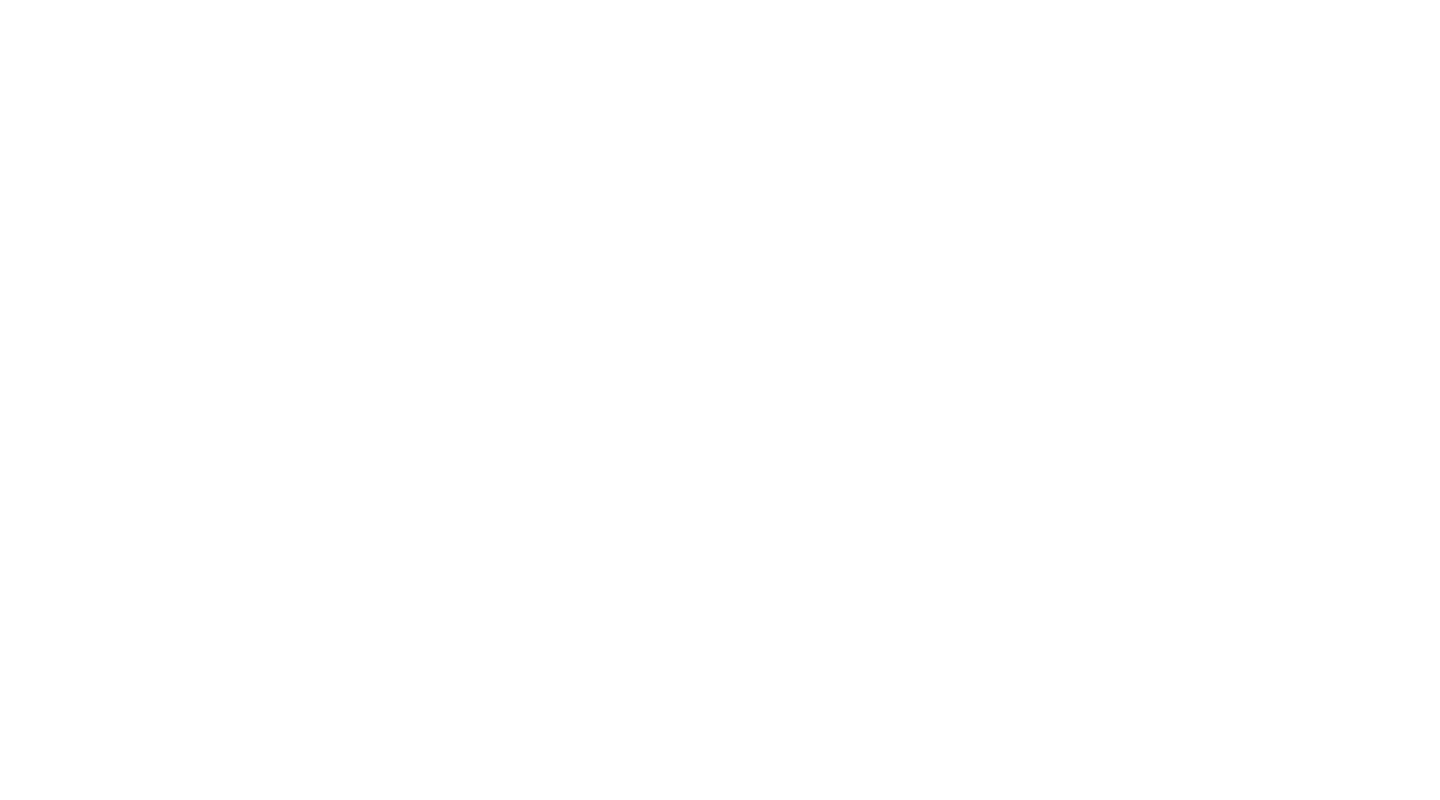
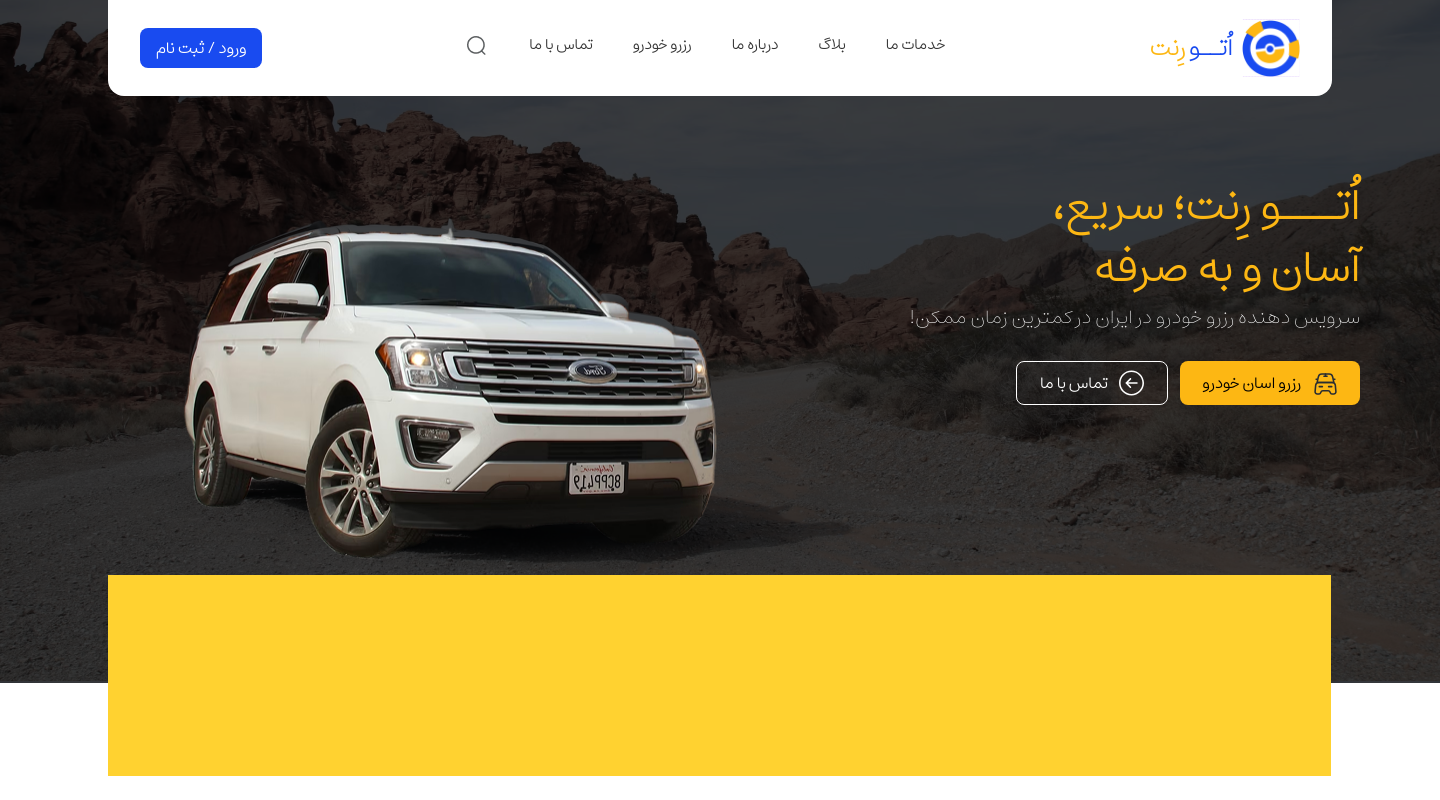
Before and after one commit to AliJokary/Auto-Rent, a website built with Vite: page index.html in a window 1280 px wide. Shown: the whole page, 1440 px wide, since content can reach past the window. Built offline with nearby package versions, Linux system fonts and the light colour scheme; files whose address does not match are found by name.

Commit message:
Create Header

```diff
--- a/index.html
+++ b/index.html
@@ -1,5 +1,5 @@
 <!DOCTYPE html>
-<html lang="en">
+<html lang="fa" dir="rtl">
 
 <head>
   <meta charset="UTF-8">
@@ -17,34 +17,83 @@
 </head>
 
 <body>
-
-
-
-
-
-
-
-
-
-
-
-
-
-
-
-
-
-
-
-
-
-
-
-
-
-
-
-
+  <header class="w-360 h-170.75 bg-[url('/public/img/bg.png')] m-auto relative ">
+    <nav class="w-306 h-24 bg-white m-auto flex justify-between items-center pr-8 pl-8 rounded-br-2xl rounded-bl-2xl">
+      <a href="#" class="w-38 h-15  flex justify-center items-center ">
+        <img src="./public/img/arm.png" alt="" class="w-14.5 h-14.5">
+        <div class="w-12 h-11 flex justify-center items-center text-[24px] font-black mr-2 text-[#194BF0]  ">اُتــو
+        </div>
+        <div class="w-10 h-10 flex justify-center items-center text-[24px] font-black text-[#FDB713]   ">رِنت</div>
+      </a>
+      <div class="w-127 h-7 flex justify-center gap-10 text-[#353535] font-black text-[15px]">
+        <a href="#">خدمات ما</a>
+        <a href="#">بلاگ</a>
+        <a href="#">درباره ما</a>
+        <a href="#">رزرو خودرو</a>
+        <a href="#">تماس با ما</a>
+        <a href="#">
+          <img src="./public/img/search-outline.png" alt="">
+        </a>
+      </div>
+      <a href="#"
+        class="w-30.5 h-10 bg-[#194BF0] flex justify-center items-center text-[16px] font-bold rounded-lg  text-white ">ورود
+        / ثبت نام</a>
+    </nav>
+    <div class="w-360 h-119.75  flex relative">
+      <div class="h-full w-1/2  p-20">
+        <h1 class="font-black text-[44px] leading-[140%] mb-1 text-[#FDB713] ">اُتـــو رِنت؛ سریع،<br> آسان و به صرفه
+        </h1>
+        <p class="text-[20px] font-medium text-white ">سرویس دهنده رزرو خودرو در ایران در کمترین زمان ممکن! </p>
+        <div class="w-100 h-15 gap-3 flex mt-5 items-center ">
+          <a class="w-45 h-11 bg-[#FDB713] flex justify-center items-center gap-3 font-bold rounded-lg z-20" href="#">
+            <svg width="25px" viewBox="0 0 24 24" fill="none" xmlns="http://www.w3.org/2000/svg">
+              <g id="SVGRepo_bgCarrier" stroke-width="0"></g>
+              <g id="SVGRepo_tracerCarrier" stroke-linecap="round" stroke-linejoin="round"></g>
+              <g id="SVGRepo_iconCarrier">
+                <path
+                  d="M15.51 2.82996H8.49C6 2.82996 5.45 4.06996 5.13 5.58996L4 11H20L18.87 5.58996C18.55 4.06996 18 2.82996 15.51 2.82996Z"
+                  stroke="#292D32" stroke-width="1.5" stroke-linecap="round" stroke-linejoin="round"></path>
+                <path
+                  d="M21.99 19.82C22.1 20.99 21.16 22 19.96 22H18.08C17 22 16.85 21.54 16.66 20.97L16.46 20.37C16.18 19.55 16 19 14.56 19H9.43998C7.99998 19 7.78998 19.62 7.53998 20.37L7.33998 20.97C7.14998 21.54 6.99998 22 5.91998 22H4.03998C2.83998 22 1.89998 20.99 2.00998 19.82L2.56998 13.73C2.70998 12.23 2.99998 11 5.61998 11H18.38C21 11 21.29 12.23 21.43 13.73L21.99 19.82Z"
+                  stroke="#292D32" stroke-width="1.5" stroke-linecap="round" stroke-linejoin="round"></path>
+                <path d="M4 8H3" stroke="#292D32" stroke-width="1.5" stroke-linecap="round" stroke-linejoin="round">
+                </path>
+                <path d="M21 8H20" stroke="#292D32" stroke-width="1.5" stroke-linecap="round" stroke-linejoin="round">
+                </path>
+                <path d="M12 3V5" stroke="#292D32" stroke-width="1.5" stroke-linecap="round" stroke-linejoin="round">
+                </path>
+                <path d="M10.5 5H13.5" stroke="#292D32" stroke-width="1.5" stroke-linecap="round"
+                  stroke-linejoin="round"></path>
+                <path d="M6 15H9" stroke="#292D32" stroke-width="1.5" stroke-linecap="round" stroke-linejoin="round">
+                </path>
+                <path d="M15 15H18" stroke="#292D32" stroke-width="1.5" stroke-linecap="round" stroke-linejoin="round">
+                </path>
+              </g>
+            </svg>
+            رزرو اسان خودرو
+          </a>
+          <a href="#"
+            class="w-38 h-11 border-white border flex justify-center items-center gap-3 font-bold rounded-lg text-white z-10">
+            <svg fill="#ffffff" width="25px" height="64px" viewBox="0 0 32 32" version="1.1"
+              xmlns="http://www.w3.org/2000/svg">
+              <g id="SVGRepo_bgCarrier" stroke-width="0"></g>
+              <g id="SVGRepo_tracerCarrier" stroke-linecap="round" stroke-linejoin="round"></g>
+              <g id="SVGRepo_iconCarrier">
+                <path
+                  d="M16 0c-8.837 0-16 7.163-16 16s7.163 16 16 16c8.837 0 16-7.163 16-16s-7.163-16-16-16zM16 30.032c-7.72 0-14-6.312-14-14.032s6.28-14 14-14 14 6.28 14 14-6.28 14.032-14 14.032zM23.010 14.989h-11.264l3.617-3.617c0.39-0.39 0.39-1.024 0-1.414s-1.024-0.39-1.414 0l-5.907 6.062 5.907 6.063c0.195 0.195 0.451 0.293 0.707 0.293s0.511-0.098 0.707-0.293c0.39-0.39 0.39-1.023 0-1.414l-3.68-3.68h11.327c0.552 0 1-0.448 1-1s-0.448-1-1-1z">
+                </path>
+              </g>
+            </svg>
+            تماس با ما
+          </a>
+        </div>
+      </div>
+      <img class="w-400 h-120 mt-11 absolute " src="./public/img/car.png" alt="">
+    </div>
+    <div class="w-305.75 h-50.25 bg-amber-300 absolute top-143.75 left-27">
+    </div>
+  </header>
+  </div>
   <script type="module" src="./node_modules/swiper/swiper-bundle.min.js"></script>
   <script type="module" src="./node_modules/flowbite/dist/flowbite.min.js"></script>
   <script type="module" src="./src/main.js"></script>
--- a/src/db.json
+++ /dev/null
@@ -1,13 +0,0 @@
-{
-  "posts": [
-    { "id": "1", "title": "a title", "views": 100 },
-    { "id": "2", "title": "another title", "views": 200 }
-  ],
-  "comments": [
-    { "id": "1", "text": "a comment about post 1", "postId": "1" },
-    { "id": "2", "text": "another comment about post 1", "postId": "1" }
-  ],
-  "profile": {
-    "name": "typicode"
-  }
-}
--- a/src/style.css
+++ b/src/style.css
@@ -1 +1,17 @@
 @import "tailwindcss";
+
+
+
+@font-face {
+    font-family: "Estedad VF";
+
+    src: url("../src/FontEstedadVF/Estedad\ VF.woff2")format("woff2") ;
+    src: url("./FontEstedadVF/Estedad\ VF.woff")format("woff"),
+    url("./FontEstedadVF/Estedad\ VF.ttf")format("ttf"),
+}
+body{
+    padding: 0px;
+    margin: 0px;
+    box-sizing: border-box;
+    font-family: "Estedad VF"
+}
--- a/vite.config.ts
+++ b/vite.config.ts
@@ -2,8 +2,11 @@ import { defineConfig } from 'vite'
 import tailwindcss from '@tailwindcss/vite'
 
 export default defineConfig({
+
+
   plugins: [
     tailwindcss(),
+
   ],
   base:"./"
 })
```
Also changed, not shown: public/img/arm.png (added), public/img/bg.png (added), public/img/car.png (added), public/img/search-outline.png (added), src/FontEstedadVF/Estedad VF.ttf (added), src/FontEstedadVF/Estedad VF.woff (added), src/FontEstedadVF/Estedad VF.woff2 (added).
